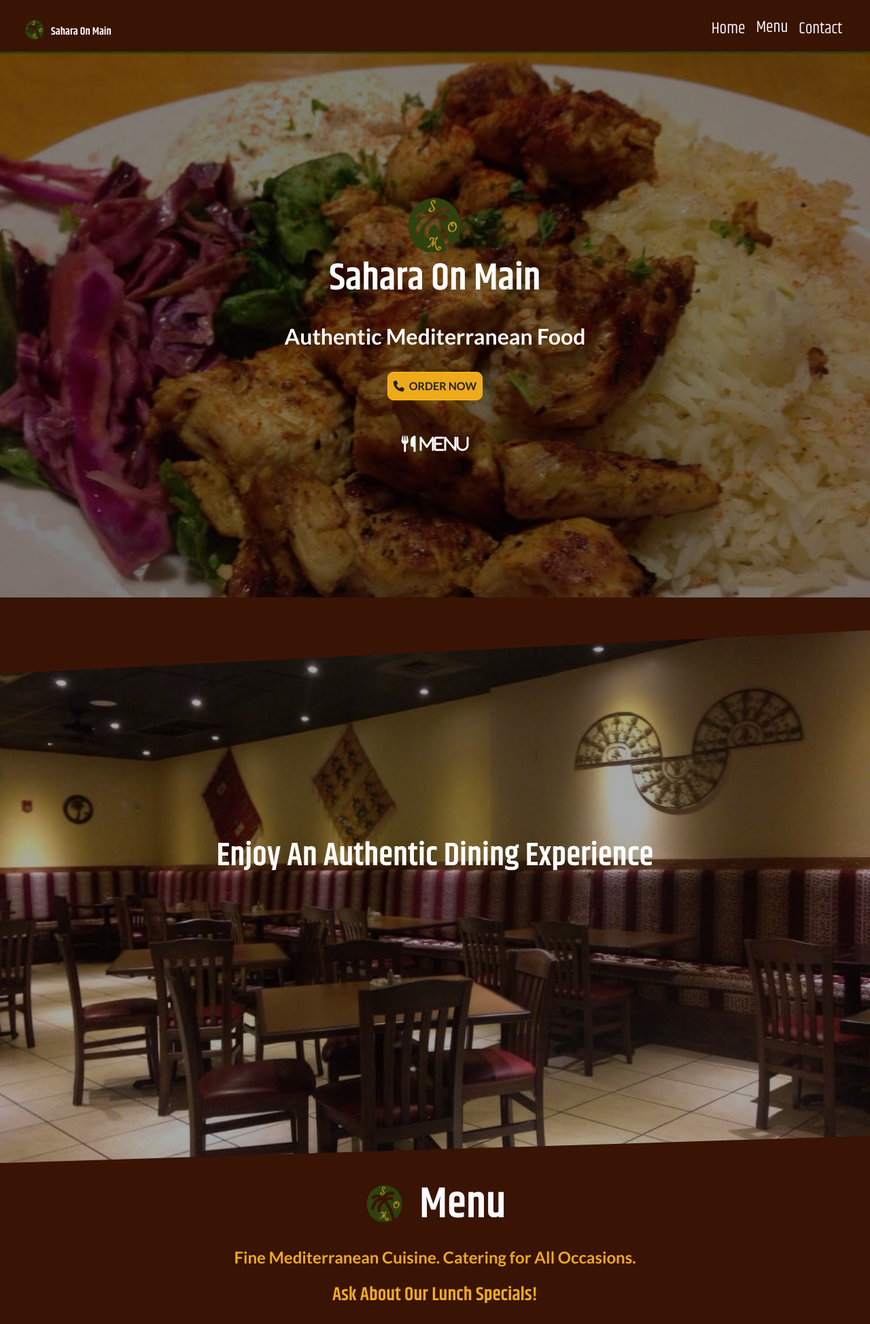
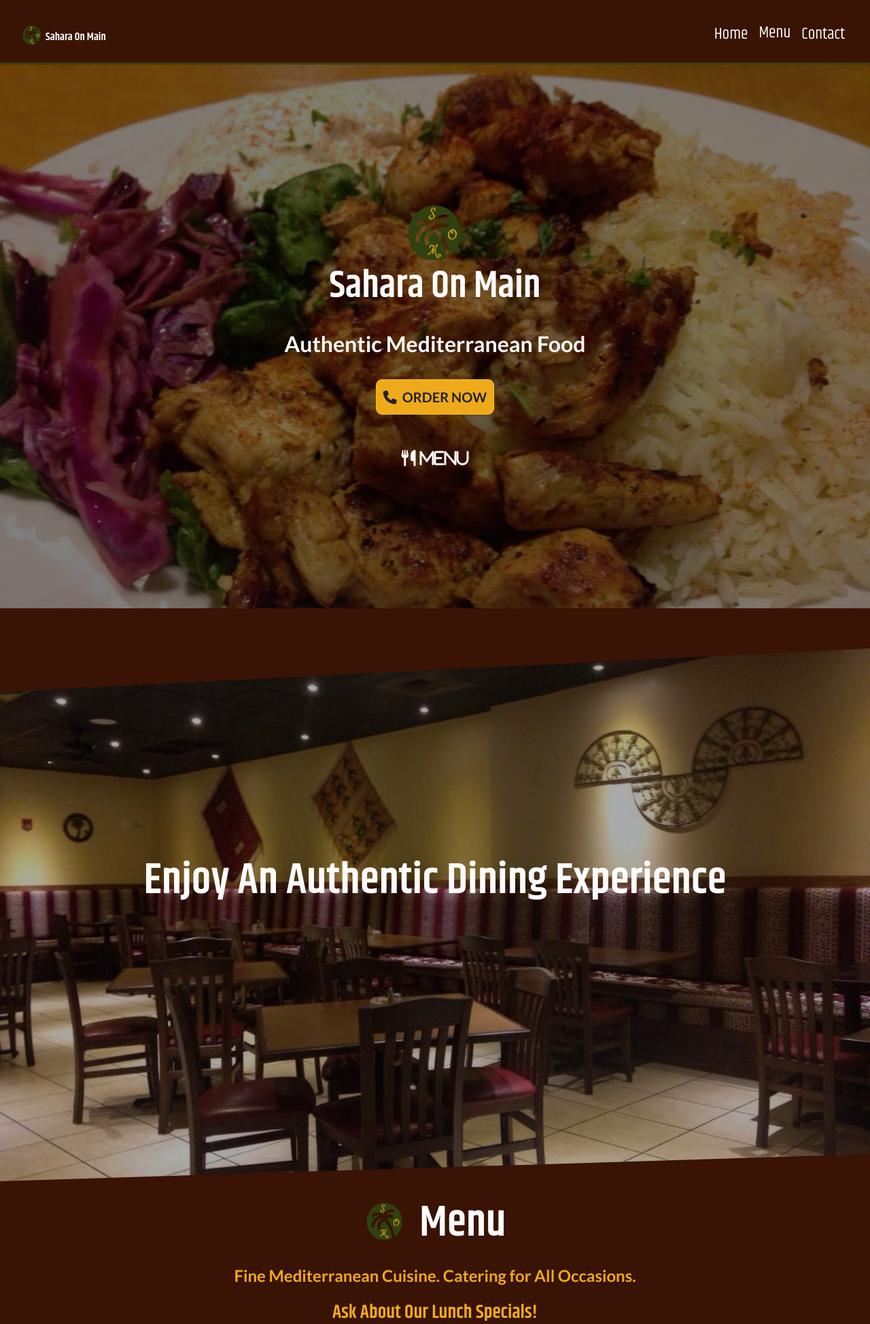
Before and after one commit to dricardo1/SaharaOnMain, a PHP site: page / in a window 1280 px wide. Shown: the top 1948 px of the page at 68% size. Run offline with PHP 8.4, Linux system fonts and the light colour scheme; some libraries are stand-ins or nearby versions.

Commit message:
Header changes

```diff
--- a/index.html
+++ b/index.html
@@ -82,7 +82,7 @@
       <section id="image" class="menu">
         <div class="container">
           <div class="section-title">
-            <h1 class="text-center font-weight-bold">Enjoy An Authentic Dining Experience</h1>
+            <h1 class="text-center font-weight-bold lg">Enjoy An Authentic Dining Experience</h1>
         </div>
       </section>
       <!-- End Image Section -->
@@ -91,10 +91,10 @@
         <div class="container">
           <div class="section-title">
             <h2 id="main-title"  class="text-center font-weight-bold"><img id="menu-logo-img" src="./img/logo-som-2-min.png" class="faa-float animated faa-slow logo-img" alt="logo" width="62" height="62"> Menu</h2>
-            <h2 id="gold-p" class="text-center font-weight-bold">Fine Mediterranean Cuisine.  Catering for All Occasions.</h2>
-            <h3 id="gold-p" class="text-center font-weight-bold">Ask About Our Lunch Specials!</h3>
+            <h2 class="text-center font-weight-bold gold">Fine Mediterranean Cuisine.  Catering for All Occasions.</h2>
+            <h3 class="text-center font-weight-bold gold">Ask About Our Lunch Specials!</h3>
             <div class="text-center img-div">
-            <img src="./img/menu.png" alt="menu" width="900" height="1438">
+            <img id="menu-img" src="./img/menu.png" alt="menu" width="900" height="1438">
             </div>
           </div>
             <div class="row">
@@ -110,7 +110,7 @@
                   <p class="card-text">
                     We suggest starting with our crispy Falafel, and fresh Damascus Hummus. A heavenly choice.
                   </p>
-                  <div class="more"><a href="sahara-on-main-menu.pdf" download="sahara-on-main-menu.pdf">more <i class="fa fa-cutlery faa-pulse animated faa-slow"></i></a></div>
+                  <div class="more"><a href="#menu-img">more <i class="fa fa-cutlery faa-pulse animated faa-slow"></i></a></div>
                 </div>
               </div>
             </div>
@@ -126,7 +126,7 @@
                   <p class="card-text">
                   Choose from a hand-picked selection of traditional succulent entrees. Tasty vegetarian options are also available.
                   </p>
-                  <div class="more"><a href="sahara-on-main-menu.pdf" download="sahara-on-main-menu.pdf">more <i class="fa fa-cutlery faa-pulse animated faa-slow"></i></a></div>
+                  <div class="more"><a href="#menu-img">more <i class="fa fa-cutlery faa-pulse animated faa-slow"></i></a></div>
                 </div>
               </div>
             </div>
@@ -142,7 +142,7 @@
                   <p class="card-text">
                     Enhance your dining experience at Sahara On Main with one of our many delicious sides. Flavor is always on the menu!
                   </p>
-                  <div class="more"><a href="sahara-on-main-menu.pdf" download="sahara-on-main-menu.pdf">more <i class="fa fa-cutlery faa-pulse animated faa-slow"></i></a></div>
+                  <div class="more"><a href="#menu-img">more <i class="fa fa-cutlery faa-pulse animated faa-slow"></i></a></div>
                 </div>
               </div>
             </div>
@@ -158,13 +158,13 @@
                   <p class="card-text">
                     Enjoy our famous Kufta burger or Gyro with Fries, or a choice of succulent Lunch Specials that will entice you and leave you satisfied.
                   </p>
-                  <div class="more"><a href="sahara-on-main-menu.pdf" download="sahara-on-main-menu.pdf">more <i class="fa fa-cutlery faa-pulse animated faa-slow"></i></a></div>
+                  <div class="more"><a href="#menu-img">more <i class="fa fa-cutlery faa-pulse animated faa-slow"></i></a></div>
                 </div>
               </div>
             </div>
           </div>
           <p class="text-center font-weight-bold" >
-            <a id="menu-download" href="sahara-on-main-menu.pdf" download="sahara-on-main-menu.pdf" class="menu-download-link">
+            <a id="menu-download" href="./img/menu.png" download="menu.png" class="menu-download-link">
               Download <i class="fa fa-cutlery faa-float animated faa-slow menu-link"></i> Menu
             </a>
           </p>
@@ -177,11 +177,11 @@
           <div class="row align-items-center m-6">
             <div id="contact-margin" class="col-sm-10 mx-auto-text-center">
               <div class="section-title">
-                <h1 id="contact-heading" class="text-center font-weight-bold contact-h1"><img  src="./img/logo-som-2-min.png" class="faa-float animated faa-slow logo-img" alt="logo" width="62" height="62"> Contact</h1>
-                <h2 id="contact-section" class="text-center font-weight-bold">Sahara On Main</h2>
+               <!-- <h1 id="contact-heading" class="text-center font-weight-bold contact-h1"><img  src="./img/logo-som-2-min.png" class="faa-float animated faa-slow logo-img" alt="logo" width="62" height="62"> Contact</h1> -->
+                <h1 id="contact-section" class="text-center font-weight-bold">Sahara On Main</h1>
                 <p class="mx-auto-text-center">629 Main St Columbia, SC 29201</p>
                 <p class="mx-auto-text-center text-uppercase"><a href="tel:803-851-1118" class="btn btn-warning">
-                  <i class="fa fa-phone mr-1"></i> CONTACT
+                  <i class="fa fa-phone mr-1"></i> ORDER NOW
                 </a></p>
               </div>
             </div>
@@ -196,12 +196,7 @@
         <div class="section-title">
           <p id="" class="text-center font-weight-bold"><img  src="./img/logo-som-2-min.png" class="faa-float animated faa-slow" alt="logo" width="92" height="92"></p>
           <h1 id="" class="text-center font-weight-bold">Sahara On Main</h1>
-             <p class="mx-auto-text-center">629 Main St Columbia, SC 29201</p>
-             <p class="mx-auto-text-center text-uppercase"><a href="tel:803-851-1118" class="btn btn-warning">
-               <i class="fa fa-phone mr-1"></i> ORDER NOW
-             </a></p>
-             <p id="footer-p" class="mx-auto-text-center">&copy; 2021-2022  |  Powered by <a href="https://bit.ly/donar-dev"> DonarDevelopment.com</a></p>
-           </div>
+          <p class="mx-auto-text-center">629 Main St Columbia, SC 29201</p><p id="footer-p" class="mx-auto-text-center">&copy; 2021-2022  |  Powered by <a  class="gold" href="https://bit.ly/donar-dev"> DonarDevelopment.com</a></p>
           </div>
         </div>
       </div>
--- a/js/text.js
+++ b/js/text.js
@@ -18,3 +18,23 @@ function changeMessage() {
 }
 
 window.onload = () => setInterval(changeMessage, 4000);
+
+// Scroll to specific values
+// scrollTo is the same
+window.scroll({
+  top: 2500,
+  left: 0,
+  behavior: 'smooth'
+});
+
+// Scroll certain amounts from current position
+window.scrollBy({
+  top: 100, // could be negative value
+  left: 0,
+  behavior: 'smooth'
+});
+
+// Scroll to a certain element
+document.querySelector('.hello').scrollIntoView({
+  behavior: 'smooth'
+});
--- a/styles/main.css
+++ b/styles/main.css
@@ -162,7 +162,7 @@ div.more a {
   background-color: #efaa1c !important;
   color: #222 !important;
   font-weight: bold;
-  font-size: 1em;
+  font-size: 1.25rem;
   padding: 0.5em;
   border-radius: 9px;
 }
@@ -286,12 +286,12 @@ a.menu-download-link {
   padding: 40vh 0;
 }
 
-#main-navbar > div.container > a > img {
+/* #main-navbar > div.container > a > img {
   margin-right: 0.5em;
-}
+} */
 
 #main-navbar {
-  padding: 0.5rem 1.25rem;
+  padding: 1rem;
 }
 
 .card-img {
@@ -334,12 +334,12 @@ h2#main-title {
   text-align: center;
 }
 
-#gold-p {
+.gold-p, .gold {
   color: #efaa1c;
 }
 
 div.section-title h1 {
-  font-size: 3rem;
+  font-size: 4rem;
   font-weight: bold;
   color: #fcfcfc;
   padding: 0;
@@ -348,13 +348,6 @@ div.section-title h1 {
 
 .section-title div.row {
   padding-left: 3vw;
-}
-
-#contact-section {
-  font-size: 3em;
-  margin: 1em auto 0 auto !important;
-  font-family: "Khand", "Lato", sans-serif;
-  color: #efaa1c;
 }
 
 #contact > div > div:nth-child(2) > div:nth-child(1) > div > h5 {
@@ -402,9 +395,17 @@ img,
 }
 
 #contact-margin > div > h1 {
-  font-size: 3rem;
+  font-size: 4rem;
   margin: 0;
 }
+
+#contact-section {
+  font-size: 4rem;
+  margin: 1em auto 0 auto !important;
+  font-family: "Khand", "Lato", sans-serif;
+  color: #efaa1c;
+}
+
 
 #footer-p {
   font-size: 0.75rem;
```
Lines whose indentation alone changed are shown as unchanged.
